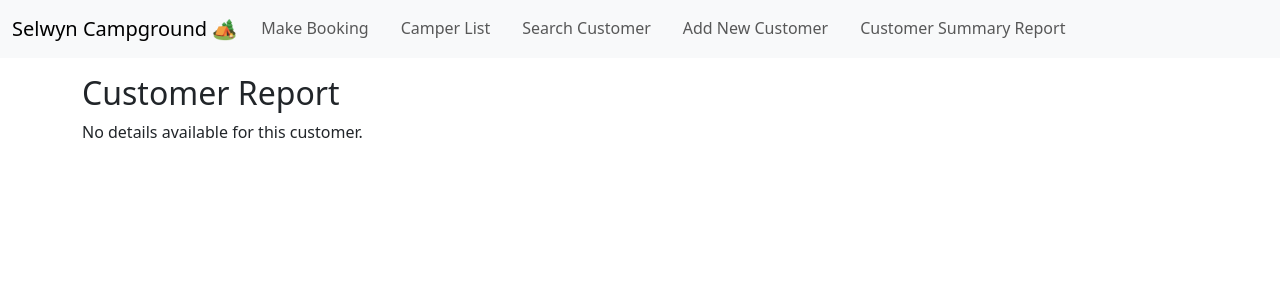
After one commit to TaiJoLo/scg, a Flask app: template templates/customer_summary.html in a window 1280 px wide. The commit adds this page. Shown: the top 300 px of the page. Run offline with Flask 3, Linux system fonts and the light colour scheme; the template is opened without the code that fills it, so the values that code supplies are empty.

Commit message:
feat: Add customer list and summary report functionality
- Add `customerlist` route to fetch and display a list of customers
- Add `customersummary` route to fetch and display detailed customer report
- Update `search_result.html` to conditionally display "Edit" or "Report" links based on the presence of `search_term`
- Create `customer_summary.html` to display detailed customer report
- Ensure proper navigation in `base.html` for accessing customer list and summary report pages

```diff
--- a/app.py
+++ b/app.py
@@ -158,10 +158,10 @@ def search_customer():
         """
         # Use wildcards to match any part of the name
         connection.execute(sql_query, (f"%{search_term}%",f"%{search_term}%", f"%{search_term}%",f"%{search_term}%",f"%{search_term}%"))
-        customer_list = connection.fetchall()
+        customerList = connection.fetchall()
 
         # Render the results on the same page
-        return render_template("search_result.html", customer_list=customer_list, search_term=search_term)
+        return render_template("search_result.html", customerlist=customerList, search_term=search_term)
 
 @app.route("/customeredit")
 def editcustomer():
@@ -208,7 +208,7 @@ def addcustomer():
         INSERT INTO customers (firstname, familyname, email, phone)
         VALUES (%s, %s, %s, %s)
     """
-    connection.execute(sql_query, (fname, sname, email, phone))
+    connection.execute(sql_query1, (fname, sname, email, phone))
 
     # Get the ID of the newly added customer
     sql_query2 = """
@@ -219,6 +219,48 @@ def addcustomer():
 
     # Render the success page with a message
     return render_template("success.html", message="Customer successfully added!", customer_id=customer_id,fname=fname,sname=sname,email=email,phone=phone)
+
+
+@app.route("/customerlist")
+def customerlist():
+    connection = getCursor()
+    sql_query = """
+        SELECT customer_id, firstname, familyname, email, phone
+        FROM customers
+    """
+    connection.execute(sql_query)
+    customerList = connection.fetchall()
+    return render_template("search_result.html", customerlist=customerList)
+
+@app.route("/customersummary")
+def customersummary():
+    customer_id = request.args.get("id")
+    connection = getCursor()
+
+    query = """
+        SELECT
+            c.customer_id,
+            CONCAT(c.firstname, ' ', c.familyname) AS name,
+            COUNT(b.booking_date) AS total_nights,
+            AVG(b.occupancy) AS average_occupancy
+        FROM
+            customers c
+        LEFT JOIN
+            bookings b ON c.customer_id = b.customer
+        WHERE
+            c.customer_id = %s
+        GROUP BY
+            c.customer_id, c.firstname, c.familyname
+    """
+    connection.execute(query, (customer_id,))
+    customer_summary = connection.fetchone()
+
+    return render_template("customer_summary.html", customer_summary=customer_summary)
+
+
+
+
+
 
 @app.route("/report")
 def report():
--- a/templates/base.html
+++ b/templates/base.html
@@ -49,8 +49,8 @@
             <li class="nav-item">
               <a
                 class="nav-link {% if request.path == url_for('report') %}active{% endif %}"
-                href="{{ url_for('report') }}"
-                >Customer Booking Report</a
+                href="{{ url_for('customerlist') }}"
+                >Customer Summary Report</a
               >
             </li>
           </ul>
--- /dev/null
+++ b/templates/customer_summary.html
@@ -0,0 +1,21 @@
+{% extends "base.html" %} {% block content %}
+<h2>Customer Report</h2>
+
+{% if customer_summary %}
+<table class="table">
+  <tr>
+    <th scope="col">Customer ID</th>
+    <th scope="col">Name</th>
+    <th scope="col">Total Nights</th>
+    <th scope="col">Average Occupancy</th>
+  </tr>
+  <tr>
+    <td>{{ customer_summary[0] }}</td>
+    <td>{{ customer_summary[1] }}</td>
+    <td>{{ customer_summary[2] }}</td>
+    <td>{{ customer_summary[3] }}</td>
+  </tr>
+</table>
+{% else %}
+<p>No details available for this customer.</p>
+{% endif %} {% endblock %}
```
Also changed, not shown: templates/search_result.html (+12 -3 lines).
